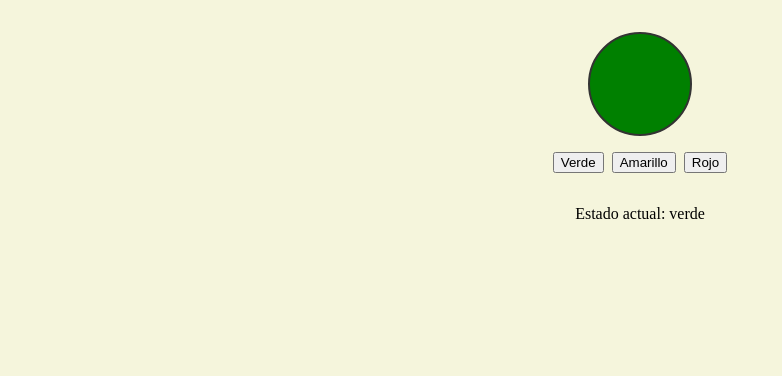
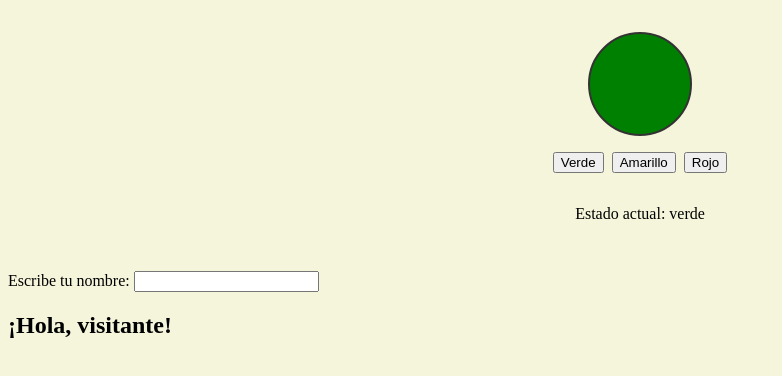
Before and after one commit to zakkdruzer/m6-l3-vue-binding, a Vue app in the folder ejercicio-1/: page / in a window 1280 px wide. Shown: the top 376 px of the page, without its empty margins (0-782 px from the left). Built offline with nearby package versions, Linux system fonts and the light colour scheme.

Commit message:
feat: ejercicio 2 completado

```diff
--- a/ejercicio-1/src/components/Ej2Saludo.vue
+++ b/ejercicio-1/src/components/Ej2Saludo.vue
@@ -1,11 +1,16 @@
 <script setup>
-  import { ref } from 'vue'
+import { ref } from 'vue'
 
-  // TODO: declara tus variables reactivas con ref()
-  // Con <script setup> NO hay return: todo lo que declaras acá
-  // queda disponible en el template automáticamente.
+const nombre = ref('')
 </script>
 
 <template>
-  <!-- TODO: aquí va tu HTML con las directivas -->
+  <div class="ej-saludo">
+    <label>
+      Escribe tu nombre:
+      <input type="text" v-model="nombre" />
+    </label>
+
+    <h2>¡Hola, {{ nombre || 'visitante' }}!</h2>
+  </div>
 </template>
```
